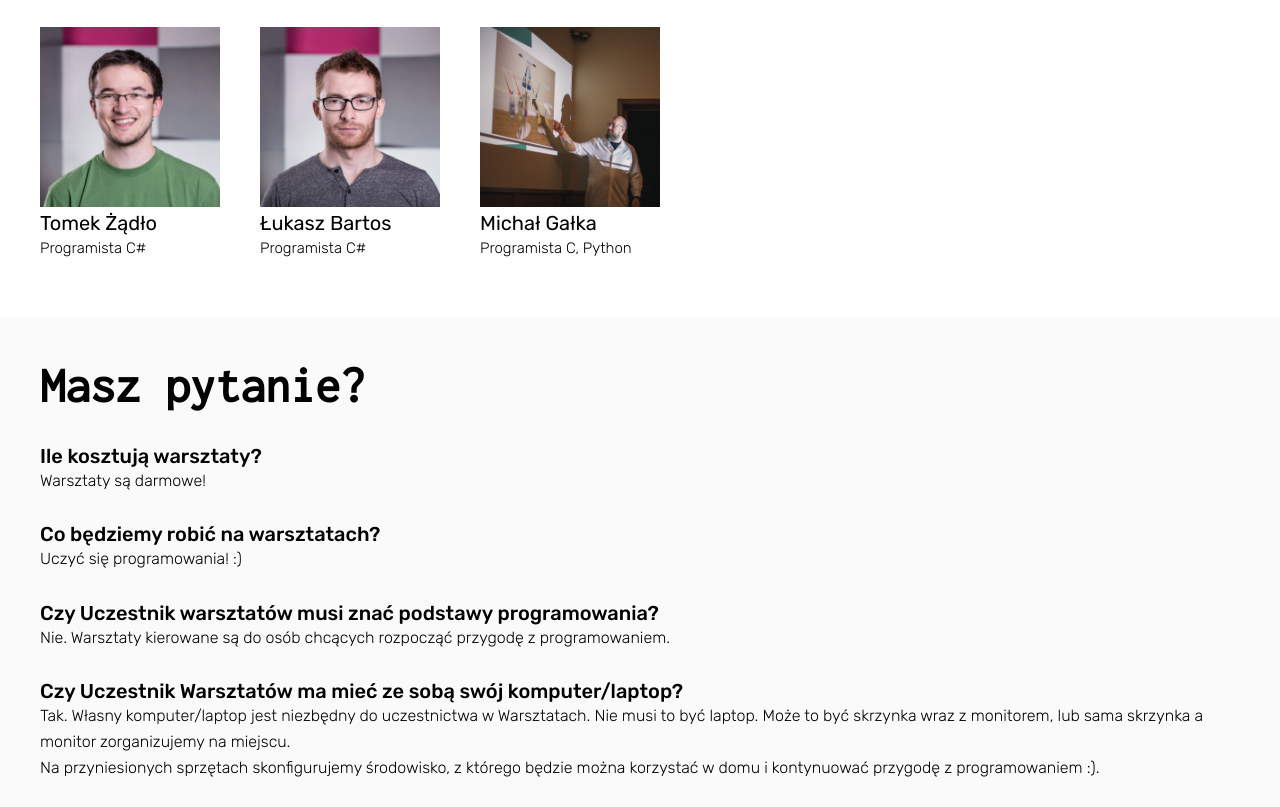
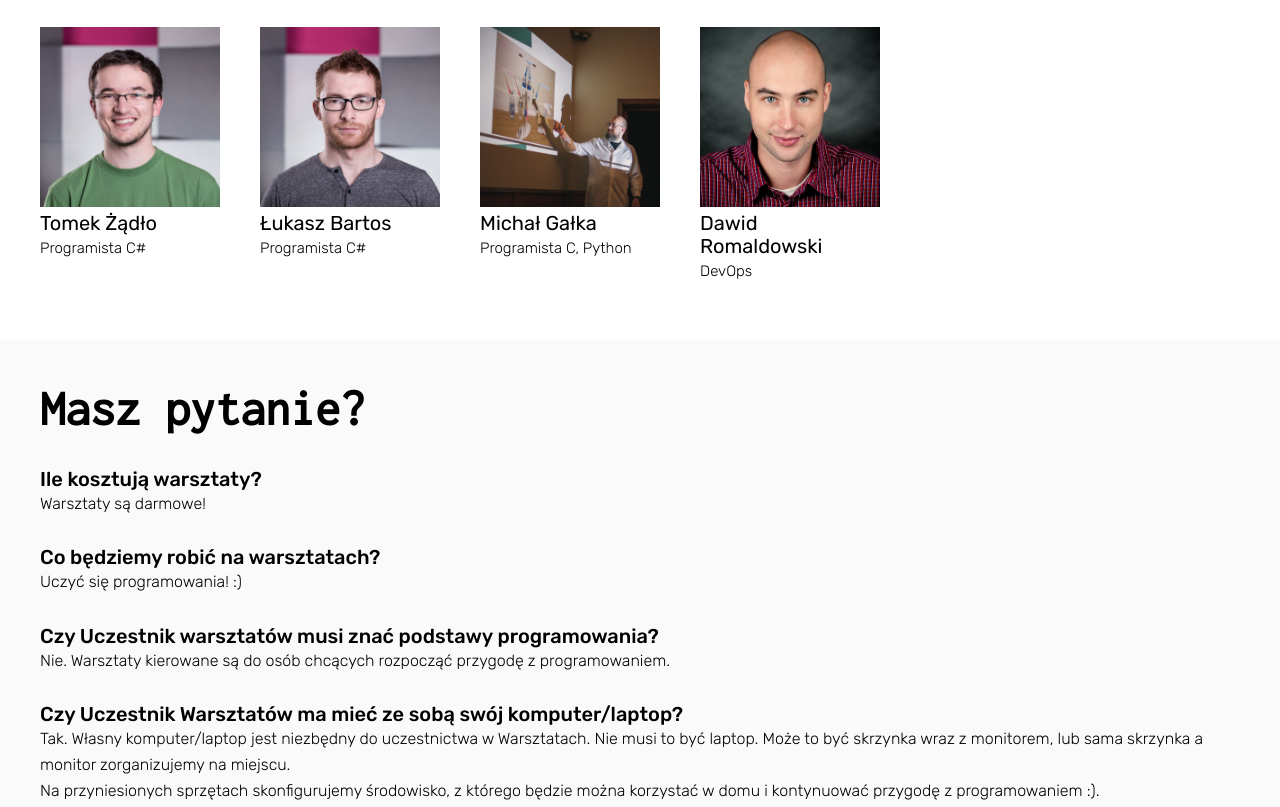
Before and after one commit to codecraft-space/website, a plain HTML site: page index.html in a window 1280 px wide. Shown: the part 1846-2653 px from the top of the page. Drawn offline with nearby package versions, Linux system fonts and the light colour scheme; some packages are replaced by stand-ins of ours; a script that the page names is missing.

Commit message:
Dawid Romaldowski

```diff
--- a/index.html
+++ b/index.html
@@ -212,6 +212,14 @@ world.setBlock(<span class="number">0</span>, <span class="number">2</span>, <sp
         </div>
       </div>
 
+      <div class="head">
+        <img src="images/prowadzacy/dawid_romaldowski.jpg" />
+        <div class="bio">
+          <div class="name">Dawid Romaldowski</div>
+          <div class="sub">DevOps</div>
+        </div>
+      </div>
+
     </div>
 
   </div>
```
Also changed, not shown: images/prowadzacy/dawid_romaldowski.jpg (added).
